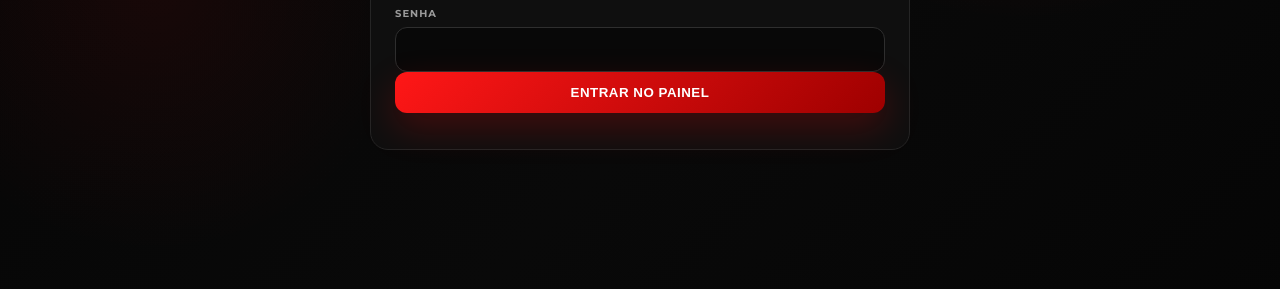
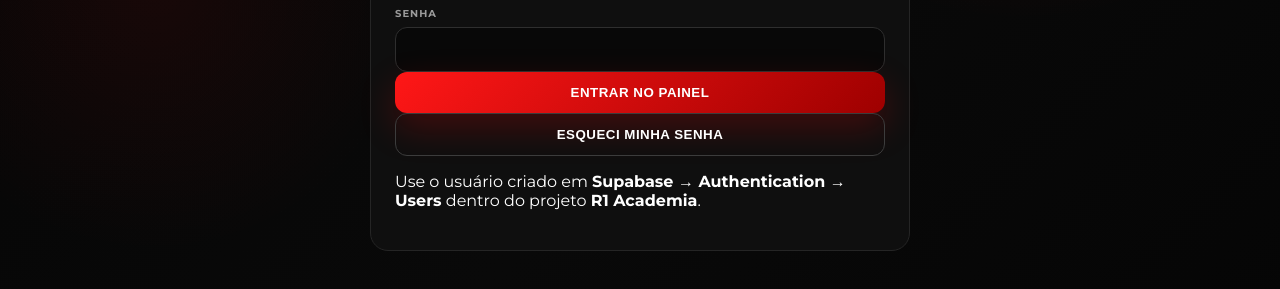
Before and after one commit to Ileansilva/R1-Academia, a plain HTML site: page admin.html in a window 1280 px wide. Shown: the part 373-662 px from the top of the page. Drawn offline with nearby package versions, Linux system fonts and the light colour scheme.

Commit message:
Add reset password button and login help message
Added a reset password button and help message to the login section.

```diff
--- a/admin.html
+++ b/admin.html
@@ -27,7 +27,9 @@
         <label>E-mail</label><input id="email" type="email">
         <label>Senha</label><input id="password" type="password">
         <button class="btn btn-primary full" id="loginBtn">Entrar no painel</button>
+        <button class="btn btn-outline full" id="resetPasswordBtn" type="button">Esqueci minha senha</button>
         <div class="message" id="loginMessage"></div>
+        <p class="login-help">Use o usuário criado em <b>Supabase → Authentication → Users</b> dentro do projeto <b>R1 Academia</b>.</p>
       </div>
     </section>
 
```
